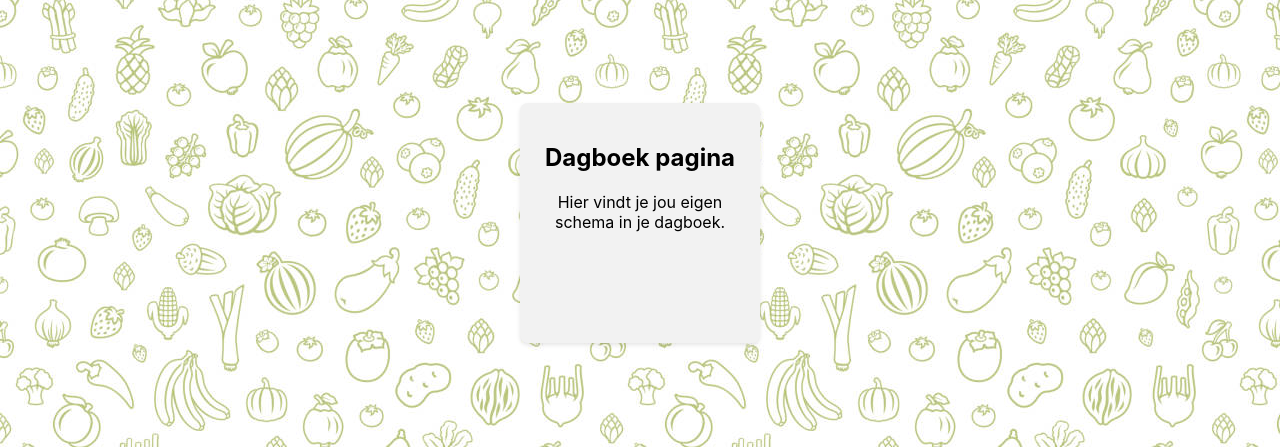
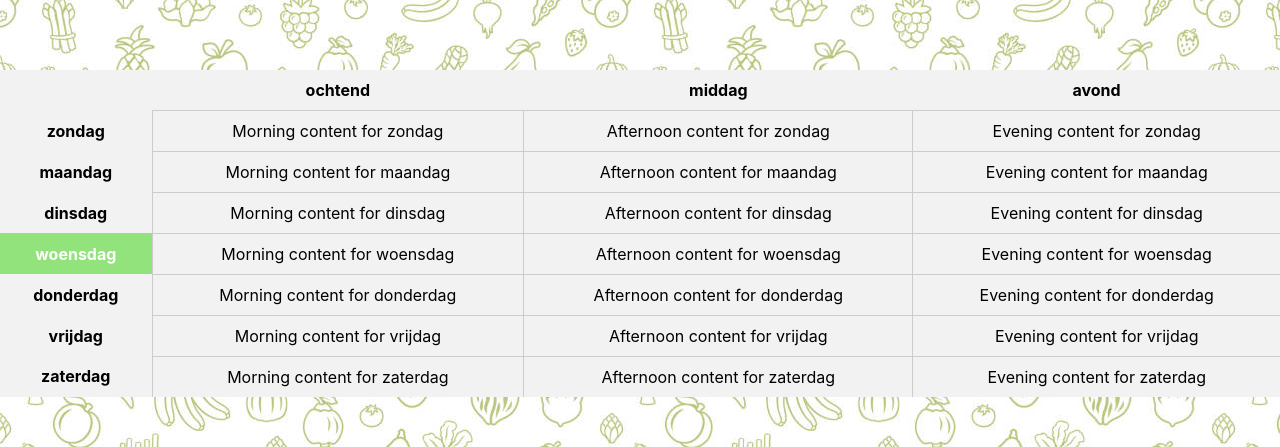
Before and after one commit to LarsWajer/JeBentWatJeEet, a React (Create React App) app: page / in a window 1280 px wide. Both pictures are taken after a click on the button 912 px from the left and 749 px from the top of the page. Shown: the part 177-624 px from the top of the page. Built offline with nearby package versions, Linux system fonts and the light colour scheme.

Commit message:
update dagboek en home

```diff
--- a/src/App.css
+++ b/src/App.css
@@ -7,6 +7,52 @@
   background-image: url('background2.jpg');
 }
 
+.week-table {
+  width: 100%;
+  border-collapse: collapse;
+  margin-top: 20px;
+}
+
+.week-table th {
+  padding: 10px;
+  background-color: #f2f2f2;
+  text-align: center;
+  font-weight: bold;
+}
+
+.week-table td {
+  padding: 10px;
+  text-align: center;
+  border: 1px solid #ccc;
+  background-color: #f2f2f2;
+}
+
+.week-table .highlighted {
+  background-color: #92E37C;
+  color: white;
+}
+
+.week-table th:first-child,
+.week-table td:first-child {
+  border-left: none;
+}
+
+.week-table th:last-child,
+.week-table td:last-child {
+  border-right: none;
+}
+
+.week-table tr:last-child td {
+  border-bottom: none;
+}
+
+@media (max-width: 600px) {
+  .week-table th,
+  .week-table td {
+    padding: 5px;
+    font-size: 12px;
+  }
+}
 img{
   width: 40%;
   height: 40%;
@@ -127,8 +173,7 @@ button:active {
   padding: 20px;
   background-color: #f2f2f2;
   border-radius: 8px;
-  box-shadow: 0 2px 4px rgba(0, 0, 0, 0.1);
-}
+  box-shadow: rgba(50, 50, 93, 0.25) 0px 50px 100px -20px, rgba(0, 0, 0, 0.3) 0px 30px 60px -30px, rgba(10, 37, 64, 0.35) 0px -2px 6px 0px inset;}
 
 @media (max-width: 768px) {
   .widget {
--- a/src/Dagboek.js
+++ b/src/Dagboek.js
@@ -1,16 +1,60 @@
 import React from 'react';
 
-function Contact() {
+function Dagboek() {
+  const daysOfWeek = ['zondag', 'maandag', 'dinsdag', 'woensdag', 'donderdag', 'vrijdag', 'zaterdag'];
+  const currentDayIndex = new Date().getDay(); // Get the index of the current day (0 - Sunday, 1 - Monday, etc.)
+  const currentTime = new Date().getHours(); // Get the current hour of the day (0 - 23)
+
+  const getDayClassName = (dayIndex) => {
+    if (dayIndex === currentDayIndex) {
+      return 'highlighted';
+    }
+    return '';
+  };
+
+  const getSectionClassName = (section) => {
+    if (
+      (section === 'ochtend' && currentTime >= 6 && currentTime < 12) ||
+      (section === 'middag' && currentTime >= 12 && currentTime < 18) ||
+      (section === 'avond' && (currentTime >= 18 || currentTime < 6))
+    ) {
+      return 'highlighted';
+    }
+    return '';
+  };
+
   return (
-    <div class='container'>
-      <div className="dashboard">
-        <div className="widget">
-          <h2>Dagboek pagina</h2>
-          <p>Hier vindt je jou eigen schema in je dagboek.</p>
-        </div>
-      </div>
+    <div className="container">
+      <table className="week-table">
+        <thead>
+          <tr>
+            <th></th>
+            <th>ochtend</th>
+            <th>middag</th>
+            <th>avond</th>
+          </tr>
+        </thead>
+        <tbody>
+          {daysOfWeek.map((day, index) => (
+            <tr key={index}>
+              <th className={getDayClassName(index)}>
+                {day}
+              </th>
+              <td className={index === currentDayIndex ? getSectionClassName('Morning') : ''}>
+                Morning content for {day}
+              </td>
+              <td className={index === currentDayIndex ? getSectionClassName('Afternoon') : ''}>
+                Afternoon content for {day}
+              </td>
+              <td className={index === currentDayIndex ? getSectionClassName('Evening') : ''}>
+                Evening content for {day}
+              </td>
+            </tr>
+          ))}
+        </tbody>
+      </table>
     </div>
   );
 }
 
-export default Contact;
+export default Dagboek;
--- a/src/Home.js
+++ b/src/Home.js
@@ -29,8 +29,9 @@ const Home = () => {
           </div>
         </div>
         <div className="widget">
-          <h2>Recepten</h2>
-          <p>Widget 2 content</p>
+          <h2>Planning</h2>
+          <p>De gekozen planning voor vandaag:</p>
+
         </div>
         <div className="widget">
           <h2>Dagboek</h2>
--- a/src/Recepten.js
+++ b/src/Recepten.js
@@ -1,6 +1,6 @@
 import React from 'react';
 
-function About() {
+function Recepten() {
   return (
     <div class='container'>
       <div className="dashboard">
@@ -13,4 +13,4 @@ function About() {
   );
 }
 
-export default About;
+export default Recepten;
```
